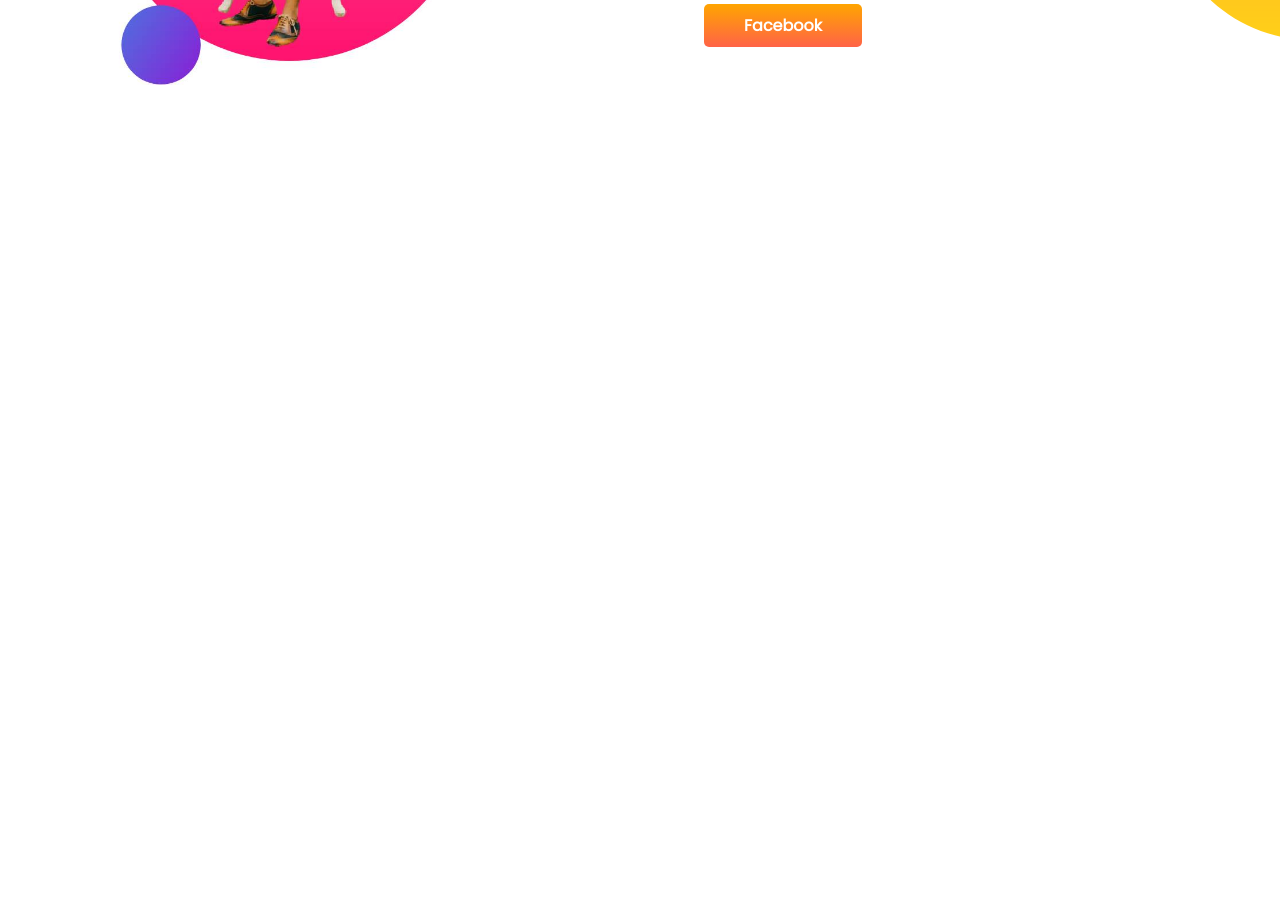
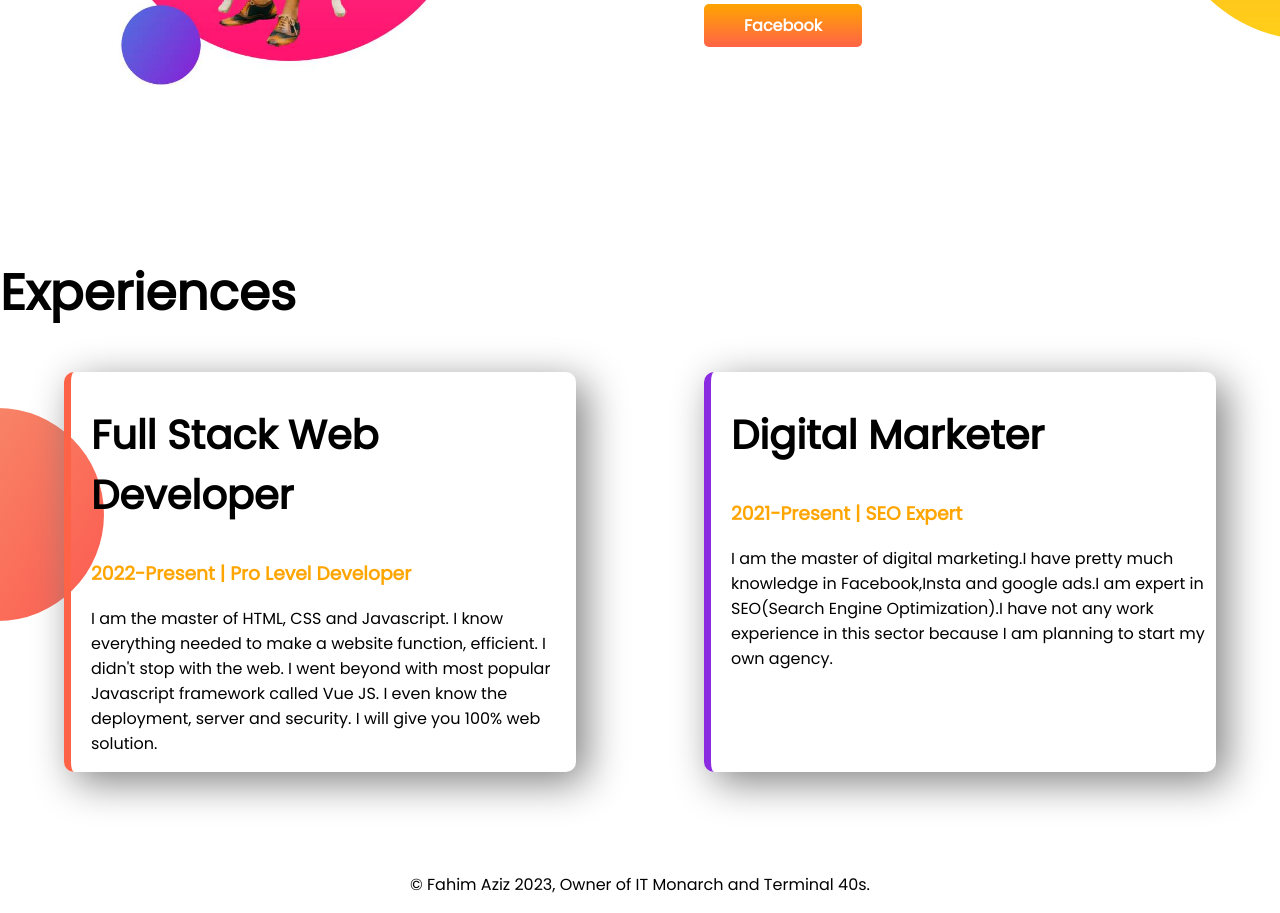
Before and after one commit to fahimbrew/developer-portfolio, a plain HTML site: page index.html in a window 1280 px wide. Shown: the part 1089-2002 px from the top of the page. Before the commit the page ends 1345 px from the top, so only its background shows below. Drawn offline with Linux system fonts and the light colour scheme.

Commit message:
commitbox

```diff
--- a/index.html
+++ b/index.html
@@ -14,7 +14,7 @@
 </head>
 
 <body>
-    <section class="top-banner">
+    <section class="top-banner flexible-container">
         <div class="half-width">
             <h1>Welcome To</h1>
             <h1><span class="orangeclass">Fahim Aziz</span> World!!</h1>
@@ -30,7 +30,7 @@
         </div>
         <div class="half-width"><img src="images/fahim1bg.jpg" alt="Fahim1"></div>
     </section>
-    <section class="aim-high">
+    <section class="aim-high flexible-container">
         <div class="half-width"><img src="images/fahim2bg.jpg" alr="Fahim2"></div>
         <div class="half-width">
             <h1>High Aim</h1>
@@ -40,19 +40,36 @@
                 big for my country.</p>
             <a class="link-button" target="_blank" href="https://www.facebook.com/wakeuptosuitup.fahim">Facebook</a>
 
+        </div>
+    </section>
+    <section class="experience-area">
+        <h1>Experiences</h1>
+        <div class="flexible-container">
+            <div id="full-stack-dev" class="experience-item">
+                <h2>Full Stack Web Developer</h2>
+                <h3 class="orangeclass">2022-Present | Pro Level Developer</h3>
+                <p>I am the master of HTML, CSS and Javascript. I know everything needed to make a website function,
+                    efficient. I didn't stop with the web. I went beyond with most popular Javascript framework called
+                    Vue
+                    JS. I even know the deployment, server and security. I will give you 100% web solution.</p>
 
 
-
-
+            </div>
+            <div id="digital-marketer" class="experience-item">
+                <h2>Digital Marketer</h2>
+                <h3 class="orangeclass">2021-Present | SEO Expert</h3>
+                <p>
+                    I am the master of digital marketing.I have pretty much knowledge in Facebook,Insta and google ads.I
+                    am
+                    expert in SEO(Search Engine Optimization).I have not any work experience in this sector because I am
+                    planning to start my own agency.
+                </p>
+            </div>
         </div>
-
-
-
-
-
     </section>
-
-
 </body>
+<footer>
+    <p>© Fahim Aziz 2023, Owner of IT Monarch and Terminal 40s.</p>
+</footer>
 
 </html>
--- a/style.css
+++ b/style.css
@@ -7,12 +7,16 @@ h1 {
     font-size: 50px;
 }
 
+h2 {
+    font-size: 40px;
+}
+
 .orangeclass {
 
     color: orange;
 }
 
-section {
+.flexible-container {
     display: flex;
     margin-bottom: 100px;
 }
@@ -47,3 +51,32 @@ section {
     background-repeat: no-repeat;
     background-position: right;
 }
+
+.experience-area {
+    background-image: url(images/exp-bg.png);
+    background-repeat: no-repeat;
+    background-position: left;
+}
+
+.experience-item {
+    box-shadow: 10px 10px 40px gray;
+    width: 40%;
+    border-radius: 10px;
+    margin-left: 5%;
+    margin-right: 5%;
+    padding-left: 20px;
+
+
+}
+
+#full-stack-dev {
+    border-left: 7px solid tomato;
+}
+
+#digital-marketer {
+    border-left: 7px solid blueviolet;
+}
+
+footer p {
+    text-align: center;
+}
```
